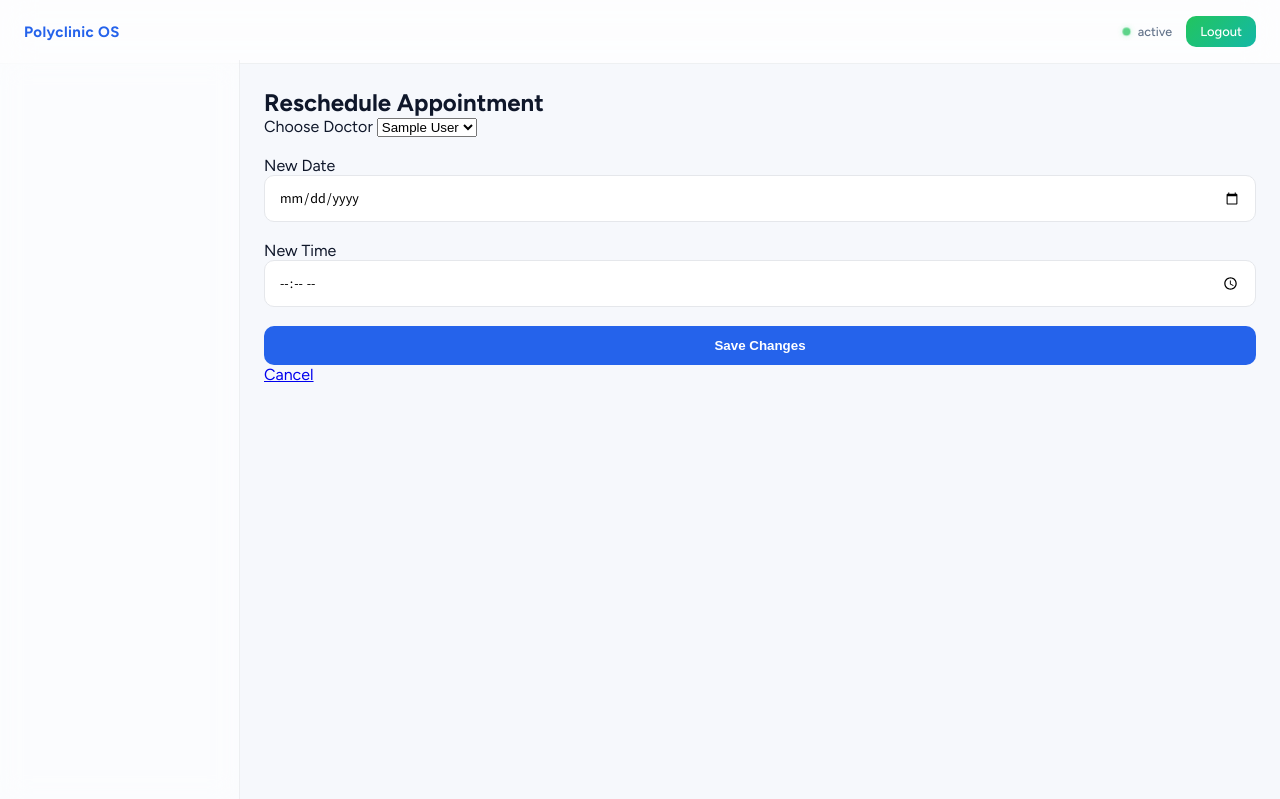
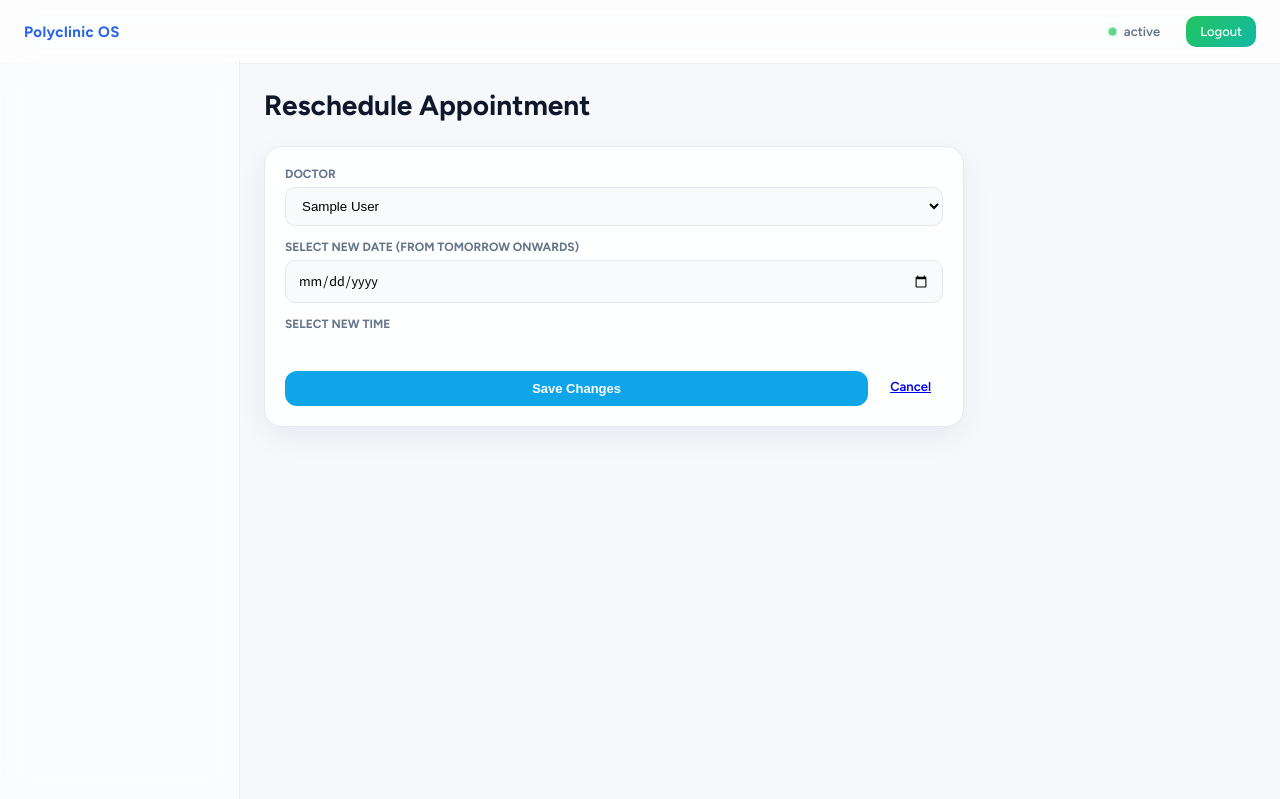
Before and after one commit to jyaoheng04/TCX2003, a Flask app: template templates/patient/edit.html in a window 1280 px wide. Shown: the top 799 px of the page. Run offline with Flask 3, Linux system fonts and the light colour scheme; the template is opened without the code that fills it: most values are stand-ins (such as "Sample title", 1, 10 or a date in 2020).

Commit message:
fix rescheduling feature

```diff
--- a/templates/patient/edit.html
+++ b/templates/patient/edit.html
@@ -1,19 +1,29 @@
 {% extends 'layout/base.html' %}
+
+{% block extra_css %}
+<link rel="stylesheet" href="{{ url_for('static', filename='css/patient.css') }}">
+{% endblock %}
 
 {% block content %}
 
-<h2>Reschedule Appointment</h2>
+<h2 class="patient-title">Reschedule Appointment</h2>
 
-<form method="POST">
+<div class="patient-form-card">
 
-    <label>Choose Doctor</label>
+<form method="POST" class="patient-form">
 
-    <select name="doctor_id" required>
+    <!-- DOCTOR -->
+    <div class="patient-field" id="doctorField">
+
+        <label>Doctor</label>
+
+        <select name="doctor_id"
+                id="doctorSelect"
+                required>
 
             {% for doctor in doctors %}
 
-            <option
-                value="{{ doctor.staff_id }}"
+                <option value="{{ doctor.staff_id }}"
                     {% if doctor.staff_id == appointment.doctor_id %}
                         selected
                     {% endif %}
@@ -25,26 +35,171 @@
 
         </select>
 
-    <br><br>
+    </div>
 
-    <label>New Date</label>
-    <input type="date" name="date" required>
+    <!-- DATE -->
+    <div class="patient-field">
 
-    <br><br>
+        <label>Select New Date (From Tomorrow Onwards)</label>
 
-    <label>New Time</label>
-    <input type="time" name="time" required>
+        <input type="date"
+               id="datePicker"
+               name="date"
+               required>
 
-    <br><br>
+    </div>
 
-    <button type="submit">
+    <!-- TIME SLOTS -->
+    <div class="patient-field">
+
+        <label>Select New Time</label>
+
+        <div id="timeSlots" class="time-slot-grid"></div>
+
+        <input type="hidden" name="time" id="selectedTime" required>
+
+    </div>
+
+    <div class="patient-actions">
+        <button type="submit" class="patient-btn patient-btn--primary">
             Save Changes
         </button>
 
-    <a href="/patient/appointments">
+        <a href="/patient/appointments" class="patient-btn patient-btn--secondary">
             Cancel
         </a>
+    </div>
 
 </form>
 
+</div>
+
+<!-- ===================== -->
+<!-- JAVASCRIPT -->
+<!-- ===================== -->
+<script>
+
+const datePicker = document.getElementById("datePicker");
+const timeSlotsDiv = document.getElementById("timeSlots");
+const selectedTime = document.getElementById("selectedTime");
+const doctorSelect = document.getElementById("doctorSelect");
+
+const today = new Date();
+today.setDate(today.getDate() + 1); // tomorrow minimum
+
+datePicker.min = today.toISOString().split("T")[0];
+
+async function getBooked(date) {
+
+    const doctorId = doctorSelect.value;
+
+    let url = `/patient/available-times-edit?date=${date}`;
+
+    if (doctorId) {
+        url += `&doctor_id=${doctorId}`;
+    }
+
+    const res = await fetch(url);
+    const data = await res.json();
+
+    return data.booked || [];
+}
+
+function generateSlots() {
+
+    const slots = [];
+    const startHour = 8;
+    const endHour = 18;
+
+    const duration = 50;
+
+    for (let hour = startHour; hour <= endHour; hour++) {
+
+        const startH = String(hour).padStart(2, "0");
+        const startM = "00";
+
+        const startMinutes = hour * 60;
+        const endMinutes = startMinutes + duration;
+
+        const endH = String(Math.floor(endMinutes / 60)).padStart(2, "0");
+        const endM = String(endMinutes % 60).padStart(2, "0");
+
+        slots.push(`${startH}:${startM} - ${endH}:${endM}`);
+    }
+
+    return slots;
+}
+
+async function renderSlots() {
+
+    const date = datePicker.value;
+    if (!date) return;
+
+    const booked = await getBooked(date);
+    const slots = generateSlots();
+
+    timeSlotsDiv.innerHTML = "";
+
+    slots.forEach(slot => {
+
+        const startTime = slot.split(" - ")[0];
+
+        const btn = document.createElement("button");
+        btn.type = "button";
+        btn.innerText = slot;
+        btn.classList.add("time-slot-btn");
+
+        if (booked.includes(startTime)) {
+            btn.disabled = true;
+            btn.classList.add("disabled-slot");
+        }
+
+        btn.onclick = () => {
+
+            document.querySelectorAll(".time-slot-btn")
+                .forEach(b => b.classList.remove("selected"));
+
+            btn.classList.add("selected");
+            selectedTime.value = startTime;
+        };
+
+        timeSlotsDiv.appendChild(btn);
+    });
+}
+
+datePicker.addEventListener("change", renderSlots);
+doctorSelect.addEventListener("change", renderSlots);
+
+</script>
+
+<!-- ===================== -->
+<!-- STYLES -->
+<!-- ===================== -->
+<style>
+.time-slot-grid {
+    display: grid;
+    grid-template-columns: repeat(3, 1fr);
+    gap: 10px;
+}
+
+.time-slot-btn {
+    padding: 10px;
+    border: 1px solid #ccc;
+    background: #f5f5f5;
+    cursor: pointer;
+}
+
+.time-slot-btn.selected {
+    background: #4da3ff;
+    color: white;
+}
+
+.time-slot-btn:disabled,
+.disabled-slot {
+    background: #ddd;
+    color: #888;
+    cursor: not-allowed;
+}
+</style>
+
 {% endblock %}
```
Also changed, not shown: routes/patient.py (+66 -7 lines), templates/patient/appointments.html (+10 -2 lines), templates/patient/create.html (+6 -5 lines). Lines whose indentation alone changed are shown as unchanged.
